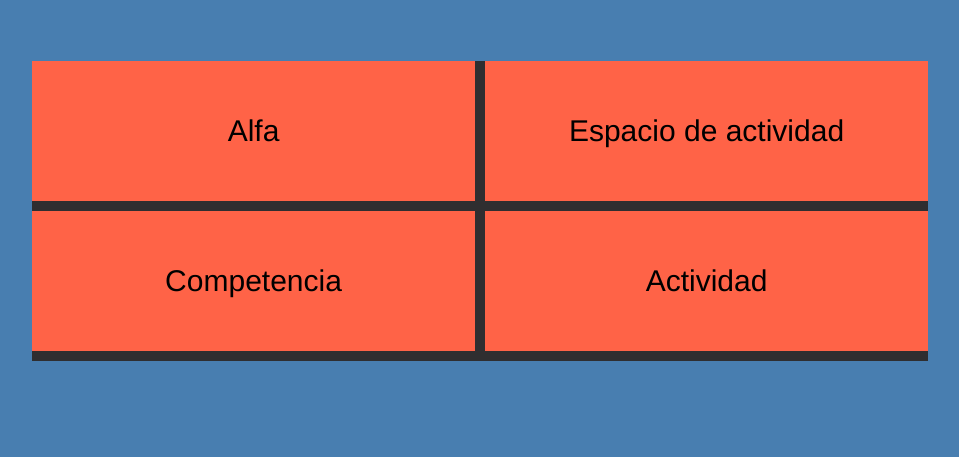
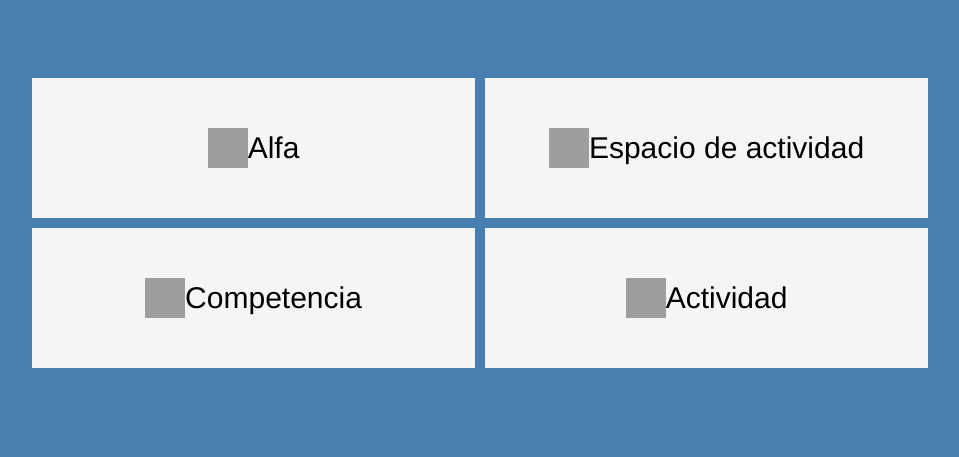
Before and after one commit to 1kagro/essence-game, a PHP site: page / in a window 1280 px wide. Shown: the part 343-800 px from the top of the page, without its empty margins (160-1119 px from the left). Run offline with PHP 8.4, Linux system fonts and the light colour scheme; grey boxes are pictures that could not be loaded.

Commit message:
Agregue el JSON con las preguntas e hice unas funciones en el script

```diff
--- /dev/null
+++ b/base-preguntas.json
@@ -0,0 +1,11 @@
+[
+    {
+        "categoria": "Cliente",
+        "descripcion": "Lo que el sistema de software debe hacer para tratar la oportunidad y satisfacer a los interesados",
+        "respuesta": "Alfa",
+        "incorrecta": "Espacio de actividad",
+        "incorrecta2": "Competencia",
+        "incorrecta3": "Actividad",
+        "imagen": "https://i.ibb.co/g6PSDsg/error404.jpg"
+    }
+]
--- a/index.html
+++ b/index.html
@@ -11,29 +11,42 @@
     <div class="main">
         <div class="container">
             <header>
-                <div class="categoria">
+                <div class="categoria" id="categoria">
                     categoria
                 </div>
-                <div class="pregunta">
+                <div class="pregunta" id="pregunta">
                     Pregunta
                 </div>
             </header>
-            <img src="" class="imagen" >
+            <img src="" class="imagen" id="imagen">
             <div class="respuesta">
                 <div class="btn" id="btn1">
-                    Alfa
+                    <figure>
+                        <img src="images/AlfaC.png" alt="">
+                    </figure>
+                    <span>Alfa</span>
                 </div>
                 <div class="btn" id="btn2">
-                    Espacio de actividad
+                    <figure>
+                        <img src="images/EspacioC.png" alt="">
+                    </figure>
+                    <span>Espacio de actividad</span>
                 </div>
                 <div class="btn" id="btn3">
-                    Competencia
+                    <figure>
+                        <img src="images/CompetenciaC.png" alt="">
+                    </figure>
+                    <span>Competencia</span>
                 </div>
                 <div class="btn" id="btn4">
-                    Actividad
+                    <figure>
+                        <img src="images/ActividadC.png" alt="">
+                    </figure>
+                    <span>Actividad</span>
                 </div>
             </div>
         </div>
     </div>
 </body>
+<script src="script.js"></script>
 </html>
--- a/style.css
+++ b/style.css
@@ -2,6 +2,7 @@
     margin: 0;
     padding: 0;
     box-sizing: border-box;
+    transition: all 0.3s;
 }
 html {
     font-size: 62.5%;
@@ -44,25 +45,41 @@ header {
     height: 20rem;
     width: 70%;
 }
+.imagen img {
+    width: 50%;
+    height: 50%;
+}
 
 .respuesta {
     height: 30rem;
     width: 70%;
-    background: rgb(47, 46, 48);
     margin: auto;
     display: flex;
     flex-wrap: wrap;
+    align-content: stretch;
     justify-content: space-between;
 }
 
 .btn {
-    background: tomato;
+    background: whitesmoke;
     flex: none;
     width: calc((100% - 1rem) / 2);
     margin-bottom: 1rem;
-
+    transition: all ease 0.5s;
     display: flex;
     justify-content: center;
     align-items: center;
     padding: 1rem 0;
 }
+
+.btn:hover {
+    background: #c7ecee;
+    cursor: pointer;
+}
+figure {
+    height: 4rem;
+}
+figure img {
+    width: 4rem;
+    height: 4rem;
+}
```
Also changed, not shown: script.js (added, +31 -0 lines).
